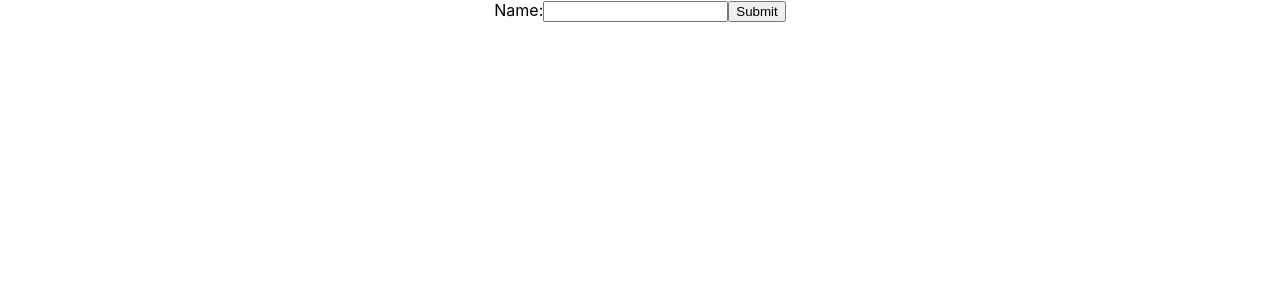
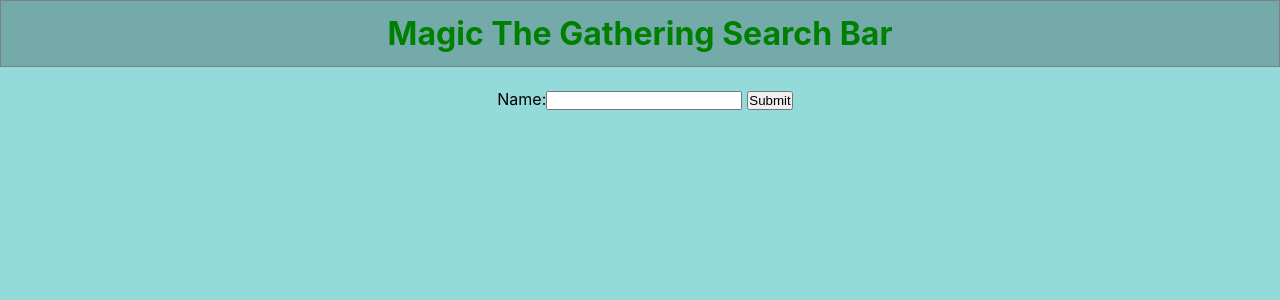
Before and after one commit to AntCon97/magic-tcg, a React (Create React App) app: page / in a window 1280 px wide. Shown: the top 300 px of the page. Built offline with nearby package versions, Linux system fonts and the light colour scheme.

Commit message:
basic styling

```diff
--- /dev/null
+++ b/src/components/Fetch.css
@@ -0,0 +1,24 @@
+* {
+  margin: 0;
+  padding: 0;
+}
+.header {
+  color: green;
+  background-color: #74aaaa;
+  border: 1px solid grey;
+}
+
+.page {
+  background-color: #95dada;
+  height: 100vh;
+  margin: 0;
+  line-height: 65px;
+  background-size: cover;
+  max-width: 100%;
+  max-height: 100%;
+}
+
+.form {
+  padding-right: 5px;
+  padding-left: 10px;
+}
--- a/src/components/Fetch.jsx
+++ b/src/components/Fetch.jsx
@@ -1,4 +1,5 @@
 import React, { Component } from 'react';
+import './Fetch.css';
 
 class Fetch extends Component {
   constructor(props) {
@@ -23,6 +24,8 @@ class Fetch extends Component {
 
   handleSubmit(event) {
     event.preventDefault();
+    if (!this.state.value) {
+    } else {
       this.setState({
         submit: true,
 
@@ -30,7 +33,8 @@ class Fetch extends Component {
         isLoaded: false,
         items: null,
       });
-    let url = 'https://api.scryfall.com/cards/named?exact=' + this.state.value;
+      let url =
+        'https://api.scryfall.com/cards/named?exact=' + this.state.value;
 
       fetch(url)
         .then((res) => res.json())
@@ -49,6 +53,7 @@ class Fetch extends Component {
           }
         );
     }
+  }
 
   render() {
     const { error, isLoaded } = this.state;
@@ -57,14 +62,18 @@ class Fetch extends Component {
       return <div>Error: {error.message}</div>;
     } else if (!isLoaded && this.state.submit) {
       return (
+        <div className='page'>
           <div>
+            <h1 className='header'>Magic The Gathering Search Bar</h1>
+          </div>
           <form onSubmit={this.handleSubmit}>
-            <label>
+            <label className='form'>
               Name:
               <input
                 type='text'
                 value={this.state.value}
                 onChange={this.handleChange}
+                className='form'
               />
             </label>
             <input type='submit' value='Submit' />
@@ -74,14 +83,18 @@ class Fetch extends Component {
       );
     } else if (!isLoaded && !this.state.submit) {
       return (
+        <div className='page'>
           <div>
+            <h1 className='header'>Magic The Gathering Search Bar</h1>
+          </div>
           <form onSubmit={this.handleSubmit}>
-            <label>
+            <label className='form'>
               Name:
               <input
                 type='text'
                 value={this.state.value}
                 onChange={this.handleChange}
+                className='form'
               />
             </label>
             <input type='submit' value='Submit' />
@@ -90,20 +103,30 @@ class Fetch extends Component {
       );
     } else {
       return (
+        <div className='page'>
           <div>
+            <h1 className='header'>Magic The Gathering Search Bar</h1>
+          </div>
           <form onSubmit={this.handleSubmit}>
-            <label>
+            <label className='form'>
               Name:
               <input
                 type='text'
                 value={this.state.value}
                 onChange={this.handleChange}
+                className='form'
               />
             </label>
             <input type='submit' value='Submit' />
           </form>
-          <div>{this.state.items.name}</div>
-          <div>{this.state.items.flavor_text}</div>
+          <div>
+            <span>Name: </span>
+            {this.state.items.name}
+          </div>
+          <div>
+            <span>Flavor Text: </span>
+            {this.state.items.flavor_text}
+          </div>
           <img src={this.state.items.image_uris['normal']} alt=''></img>
           {console.log(this.state.items)}
         </div>
```
Lines whose indentation alone changed are shown as unchanged.
